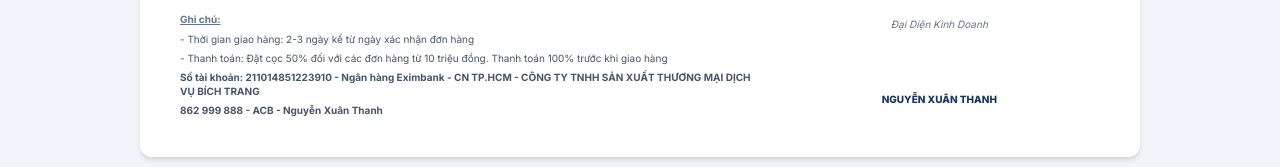
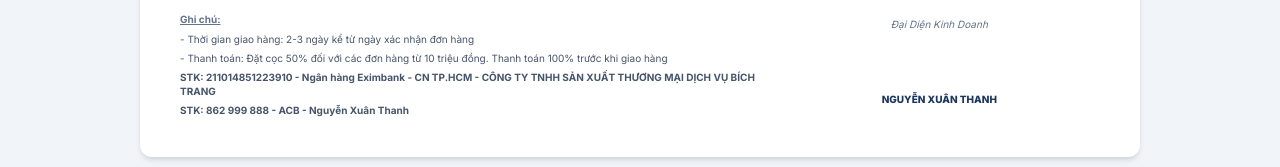
Before and after one commit to aicathanh/app-bao-gia-son, a React (Vite) app: page / in a window 1280 px wide. Shown: the part 535-702 px from the top of the page. Built offline with nearby package versions, Linux system fonts and the light colour scheme.

Commit message:
Update footer: use STK label for bank accounts

```diff
--- a/src/App.jsx
+++ b/src/App.jsx
@@ -465,8 +465,8 @@ const App = () => {
                                 dangerouslySetInnerHTML={{ __html: `
                                     <div style="margin-bottom: 5px">- Thời gian giao hàng: 2-3 ngày kể từ ngày xác nhận đơn hàng</div>
                                     <div style="margin-bottom: 5px">- Thanh toán: Đặt cọc 50% đối với các đơn hàng từ 10 triệu đồng. Thanh toán 100% trước khi giao hàng</div>
-                                    <div style="font-weight: bold; margin-top: 5px">Số tài khoản: 211014851223910 - Ngân hàng Eximbank - CN TP.HCM - CÔNG TY TNHH SẢN XUẤT THƯƠNG MẠI DỊCH VỤ BÍCH TRANG</div>
-                                    <div style="font-weight: bold; margin-top: 5px">862 999 888 - ACB - Nguyễn Xuân Thanh</div>
+                                    <div style="font-weight: bold; margin-top: 5px">STK: 211014851223910 - Ngân hàng Eximbank - CN TP.HCM - CÔNG TY TNHH SẢN XUẤT THƯƠNG MẠI DỊCH VỤ BÍCH TRANG</div>
+                                    <div style="font-weight: bold; margin-top: 5px">STK: 862 999 888 - ACB - Nguyễn Xuân Thanh</div>
                                 `}}
                             />
                         </div>
```
